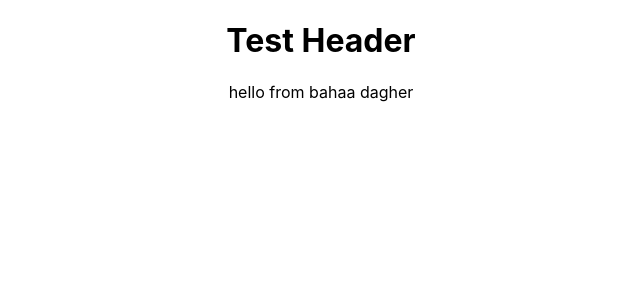
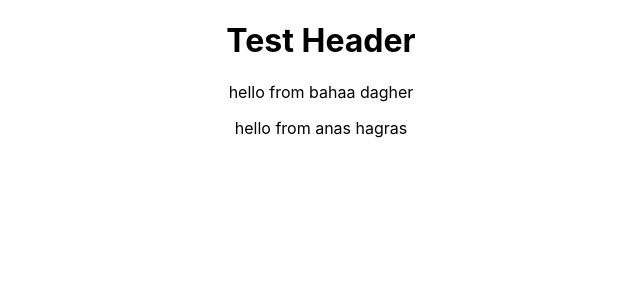
Before and after one commit to AnasHagras/Portfolio, a React (Create React App) app in the folder frontend/: page / in a window 1280 px wide. Shown: the top 300 px of the page, without its empty margins (319-959 px from the left). Built offline with nearby package versions, Linux system fonts and the light colour scheme.

Commit message:
anas-message

```diff
--- a/frontend/src/App.js
+++ b/frontend/src/App.js
@@ -5,6 +5,7 @@ function App() {
     <div className="App">
       <h1>Test Header</h1>
       <p> hello from bahaa dagher </p>
+      <p> hello from anas hagras </p>
     </div>
   );
 }
```
